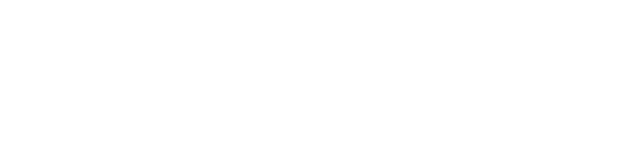
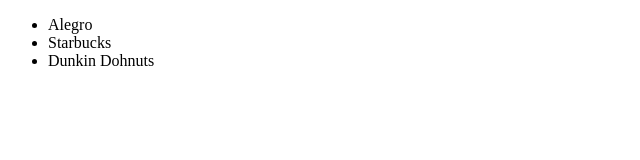
Before and after one commit to TIY-Austin-Front-End-Engineering/business-casual, a plain HTML site: page coffee.html in a window 1280 px wide. Shown: the whole page, without its empty margins (0-640 px from the left). Drawn offline with Linux system fonts and the light colour scheme.

Commit message:
Finish up coffee page

```diff
--- a/coffee.html
+++ b/coffee.html
@@ -1,9 +1,15 @@
 <!DOCTYPE html>
 <html>
 <head>
-	<title></title>
+	<title>Coffee Brands</title>
 </head>
 <body>
 
+<ul>
+	<li>Alegro</li>
+	<li>Starbucks</li>
+	<li>Dunkin Dohnuts</li>
+</ul>
+
 </body>
 </html>
```
